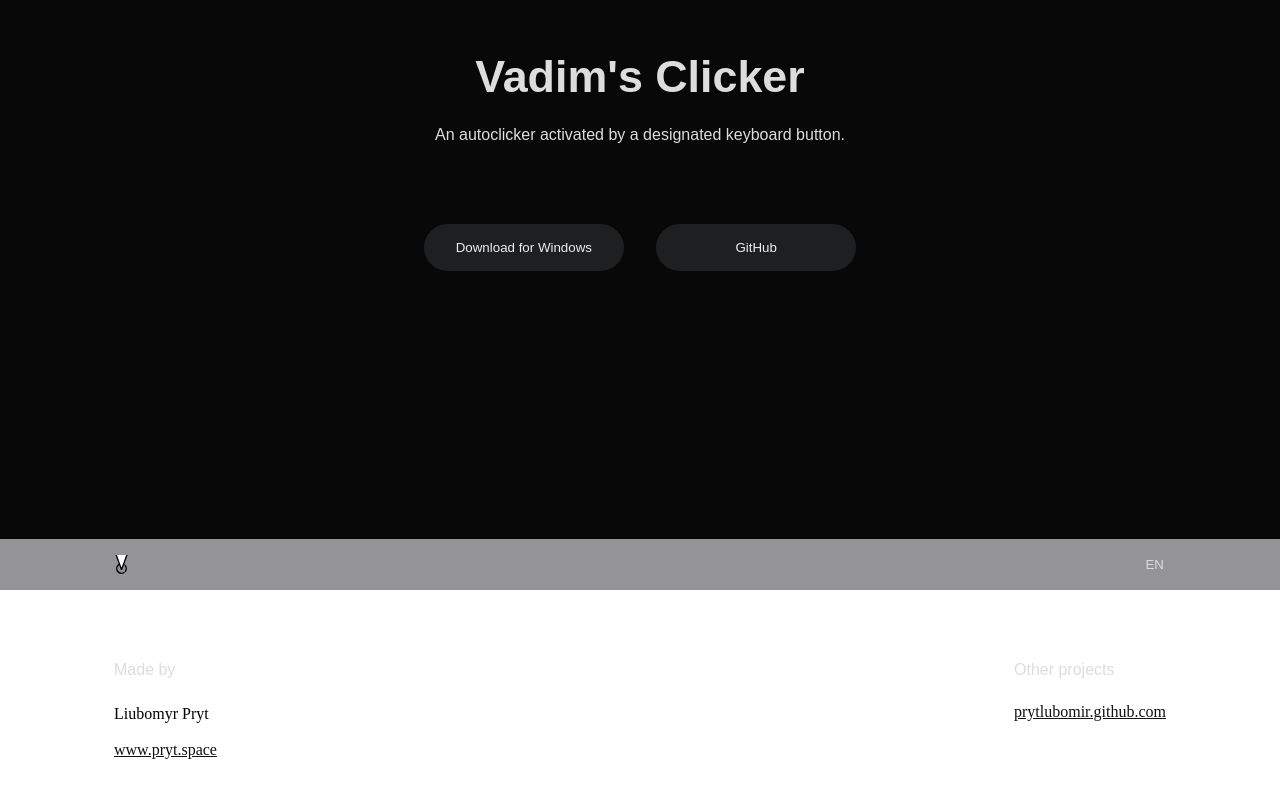
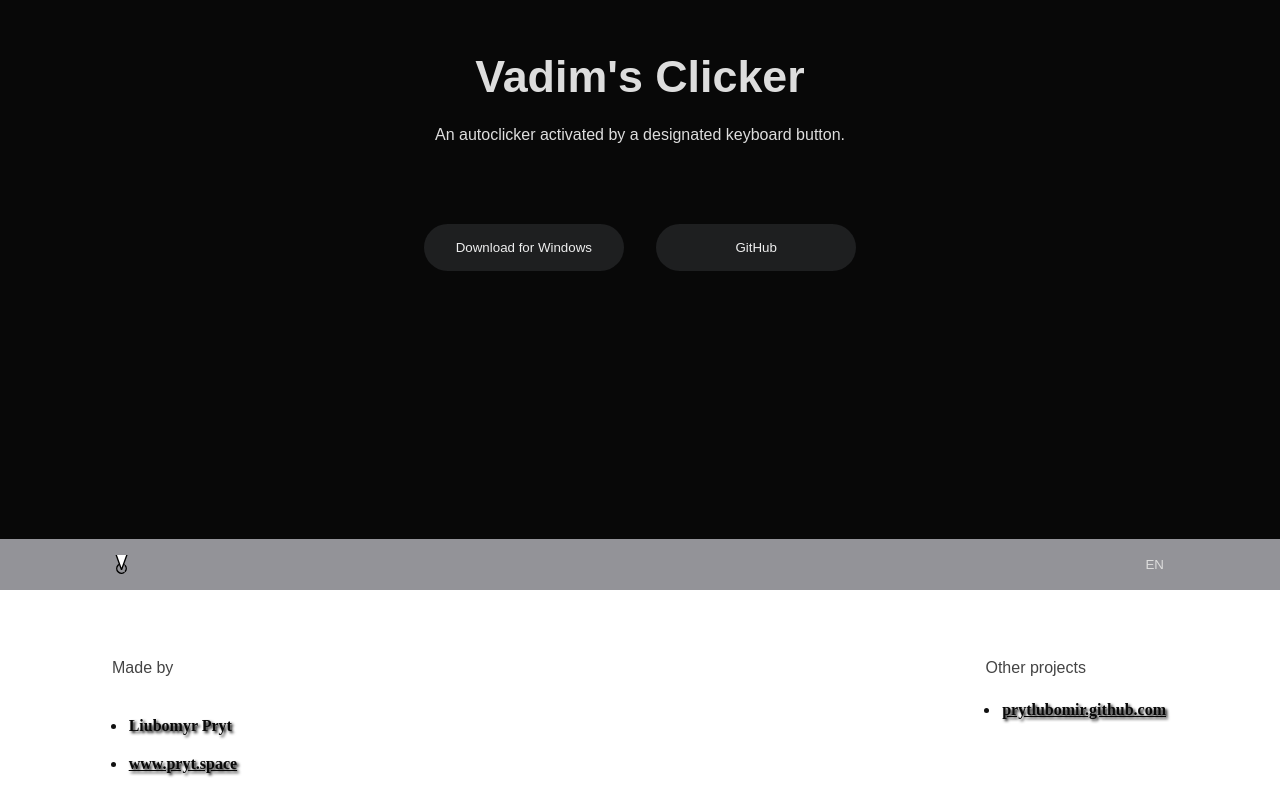
Before and after one commit to prytlubomir/vadim-clicker-website, a plain HTML site: page index.html in a window 1280 px wide. Shown: the part 261-1068 px from the top of the page. Before the commit the page ends 1036 px from the top, so only its background shows below. Drawn offline with nearby package versions, Linux system fonts and the light colour scheme; no server answers.

Commit message:
Restyled footer

```diff
--- a/index.html
+++ b/index.html
@@ -58,14 +58,18 @@
     </section>
     <footer class="footer container">
         <div class="footer-section made-by">
-            <h4 class="footer-text footer-heading">Made by</h4>
-            <p class="footer-text dev-name">Liubomyr Pryt</p>
-            <a href="https://pryt.space" class="footer-text  footer-link dev-website">www.pryt.space</a>
+            <h4 class="footer-heading">Made by</h4>
+            <ul>
+                <li class="footer-text"><p class="dev-name">Liubomyr Pryt</p></li>
+                <li class="footer-text"><a href="https://pryt.space" class=" footer-link dev-website">www.pryt.space</a></li>
+            </ul>
         </div>
         <div class="footer-section other-projects">
-            <h4 class="footer-text footer-heading">Other projects</h4>
-            <a href="https://github.com/prytlubomir"
-                class="footer-text footer-link dev-github">prytlubomir.github.com</a>
+            <h4 class="footer-heading">Other projects</h4>
+            <ul>
+                <li class="footer-text"><a href="https://github.com/prytlubomir"
+                    class="footer-link dev-github">prytlubomir.github.com</a></li>
+            </ul>
         </div>
     </footer>
     <script src="scripts/ripples.js"></script>
--- a/styles/style.css
+++ b/styles/style.css
@@ -142,23 +142,35 @@ body {
     flex-wrap: wrap;
 }
 
+.footer-section ul{
+    padding-left: 2ex;
+}
+
+.footer-section li::marker {
+    color: #111;
+}
+
 .footer-text {
     padding: 2px;
     border-radius: 2px;
+    color: #080808;
+    font-weight: bold;
+    text-shadow: black 2px 2px 3px;
 }
 
 .footer-heading {
-    color: #ddd;
+    color: #444;
     font-family: "Arial";
     font-weight: normal;
+    list-style-type: none;
 }
 
 .footer-link {
-    color: #111;
+    color: inherit;
 }
 
 .footer-link:hover {
-    background-color: rgba(255, 255, 255, 0.2);
+    color: rgba(230, 230, 230);
 }
 
 
```
Also changed, not shown: index.ua_uk.html (+10 -6 lines).
